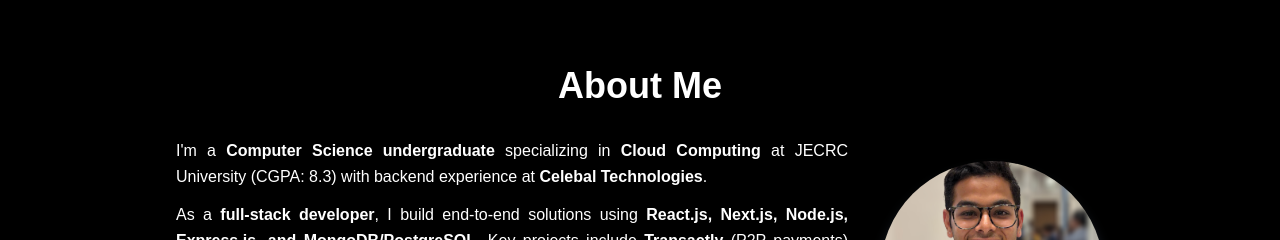
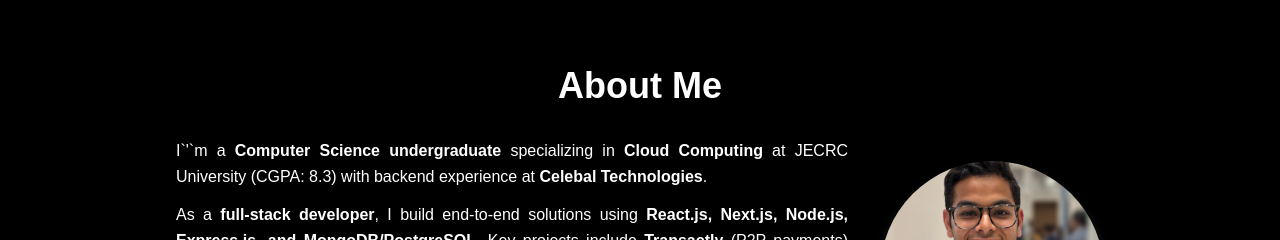
Before and after one commit to Dakshjain1604/Portfolio, a Next.js app: page / in a window 1280 px wide. Shown: the part 920-1160 px from the top of the page. Built offline with nearby package versions, Linux system fonts and the light colour scheme; a web font is replaced by a local one.

Commit message:
removed build errors

```diff
--- a/src/app/components/AboutPage.tsx
+++ b/src/app/components/AboutPage.tsx
@@ -19,7 +19,7 @@ export function AboutMe() {
         >
           <div className="text-sm md:text-base text-justify leading-relaxed space-y-3">
             <p>
-              I'm a <b>Computer Science undergraduate</b> specializing in <b>Cloud Computing</b> at JECRC University (CGPA: 8.3) with backend experience at <b>Celebal Technologies</b>.
+              I`&apos;`m a <b>Computer Science undergraduate</b> specializing in <b>Cloud Computing</b> at JECRC University (CGPA: 8.3) with backend experience at <b>Celebal Technologies</b>.
             </p>
 
             <p>
```
